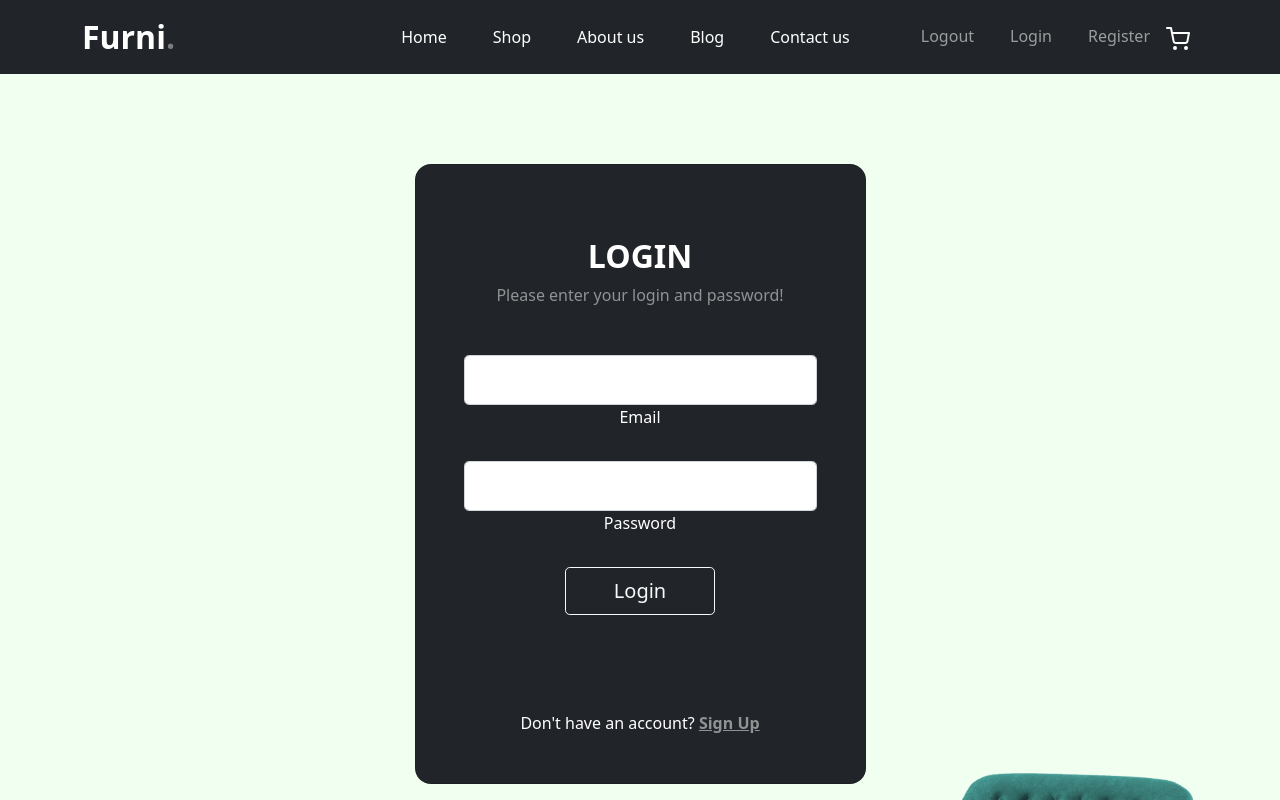
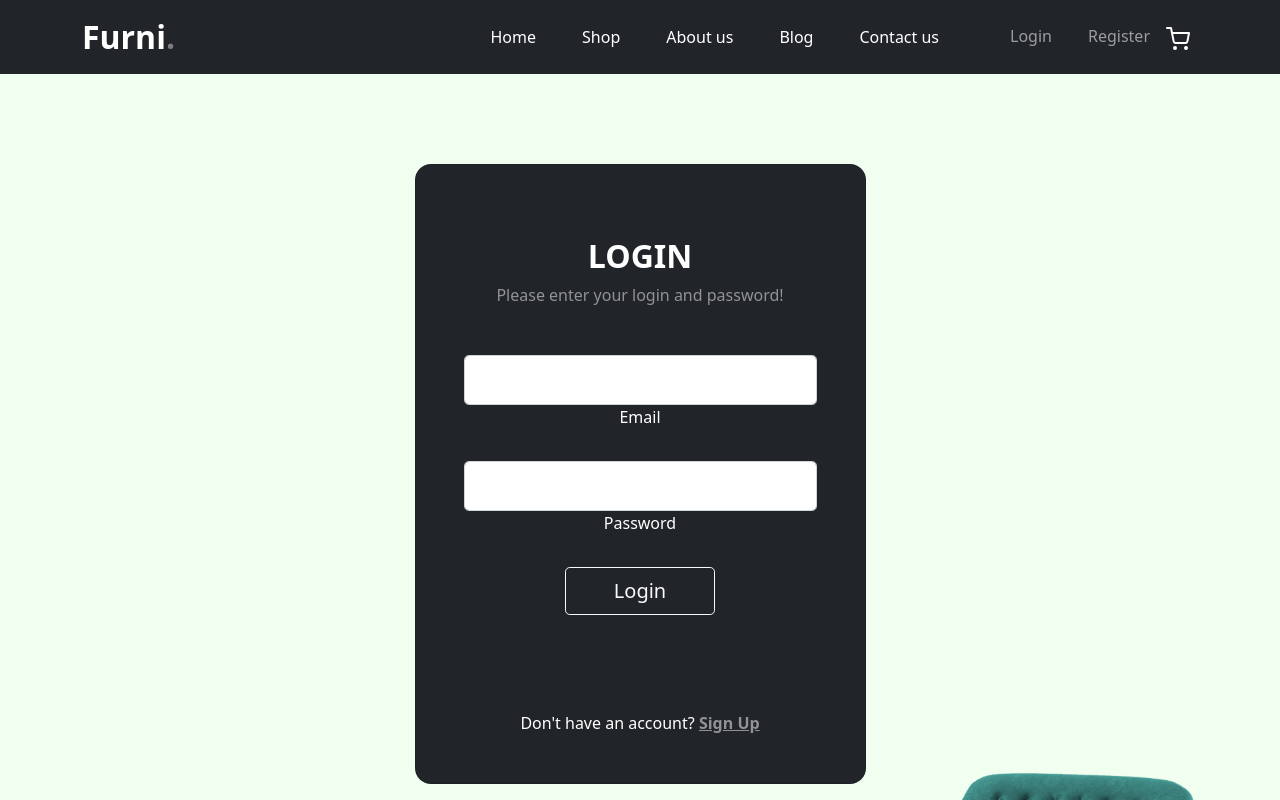
Before and after one commit to ErikLozanov/furniture-store, a React (Vite) app in the folder furniture-store/: page /login in a window 1280 px wide. Shown: the top 800 px of the page. Built offline with nearby package versions, Linux system fonts and the light colour scheme.

Commit message:
Fixed authentication visuals
Added Login/Register to hide after a client is authenticated and logout to show up.

```diff
--- a/furniture-store/src/components/Header/Header.jsx
+++ b/furniture-store/src/components/Header/Header.jsx
@@ -4,7 +4,7 @@ import { useAuthContext } from "../../contexts/AuthContext";
 
 export const Header = () => {
 
-	const {onLogout} = useAuthContext();
+	const {onLogout, isAuthenticated} = useAuthContext();
 
     return (
 
@@ -29,13 +29,12 @@ export const Header = () => {
 					</ul>
 
 					<ul className="custom-navbar-cta navbar-nav mb-2 mb-md-0 ms-5">
-						<div id="user">
+						{isAuthenticated ? (<div id="user">
 					    <li><Link className="nav-link" onClick={onLogout} to="/logout">Logout</Link></li>
-						</div>
-						<div id="guest">
+						</div>) : (<div id="guest">
 					    <li><Link className="nav-link" to="/login">Login</Link></li>
 						<li><Link className="nav-link" to="/register">Register</Link></li>
-						</div>
+						</div>)}
 						<li><Link className="nav-link" to="/cart"><img src="images/cart.svg"/></Link></li>
 					</ul>
 				</div>
--- a/furniture-store/src/contexts/AuthContext.jsx
+++ b/furniture-store/src/contexts/AuthContext.jsx
@@ -59,7 +59,7 @@ export const AuthProvider = ({
         userId: authenticate._id,
         token: authenticate.accessToken,
         userEmail: authenticate.email,
-        isauthenticateenticated: !!authenticate.accessToken,
+        isAuthenticated: !!authenticate.accessToken,
     };
 
     return (
```
